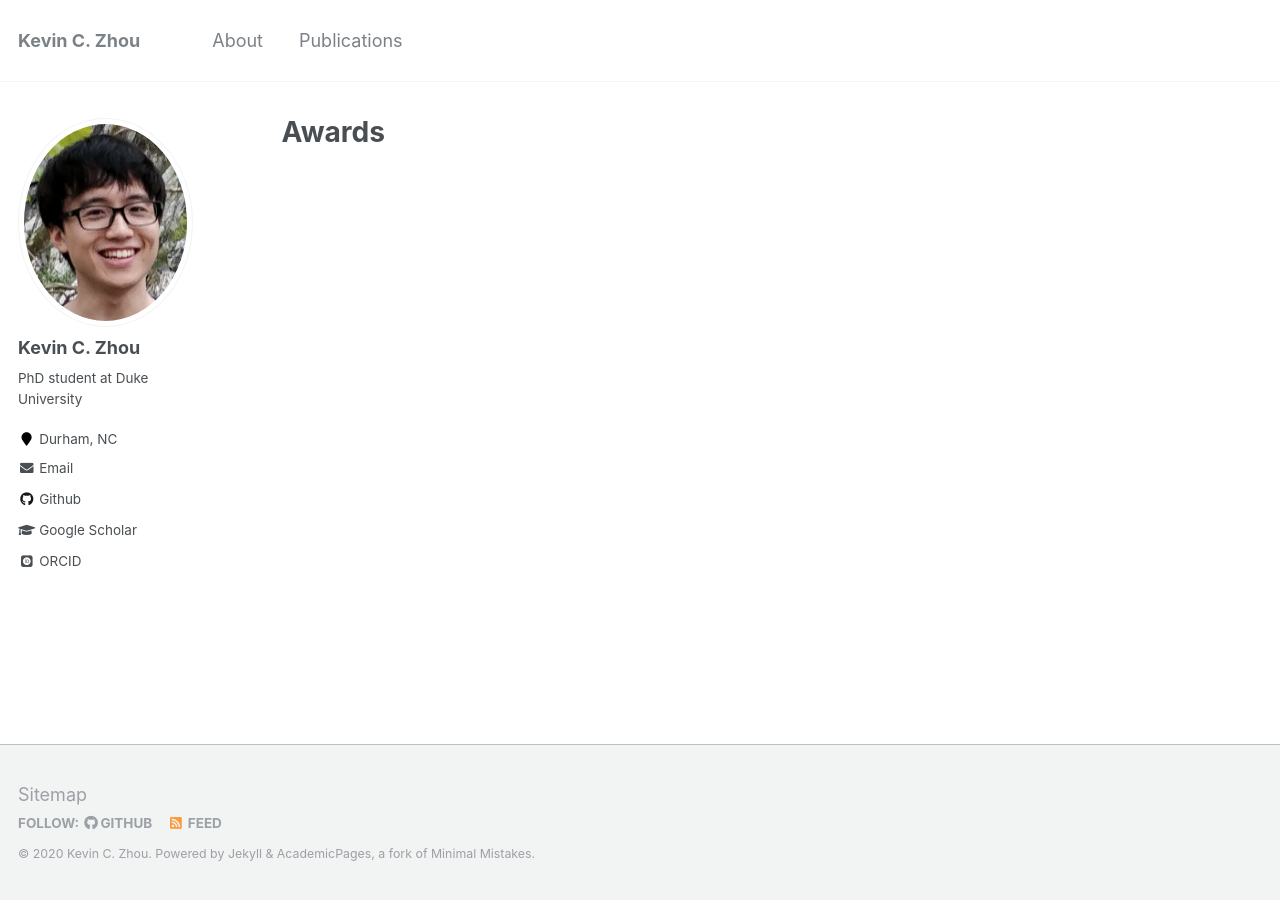
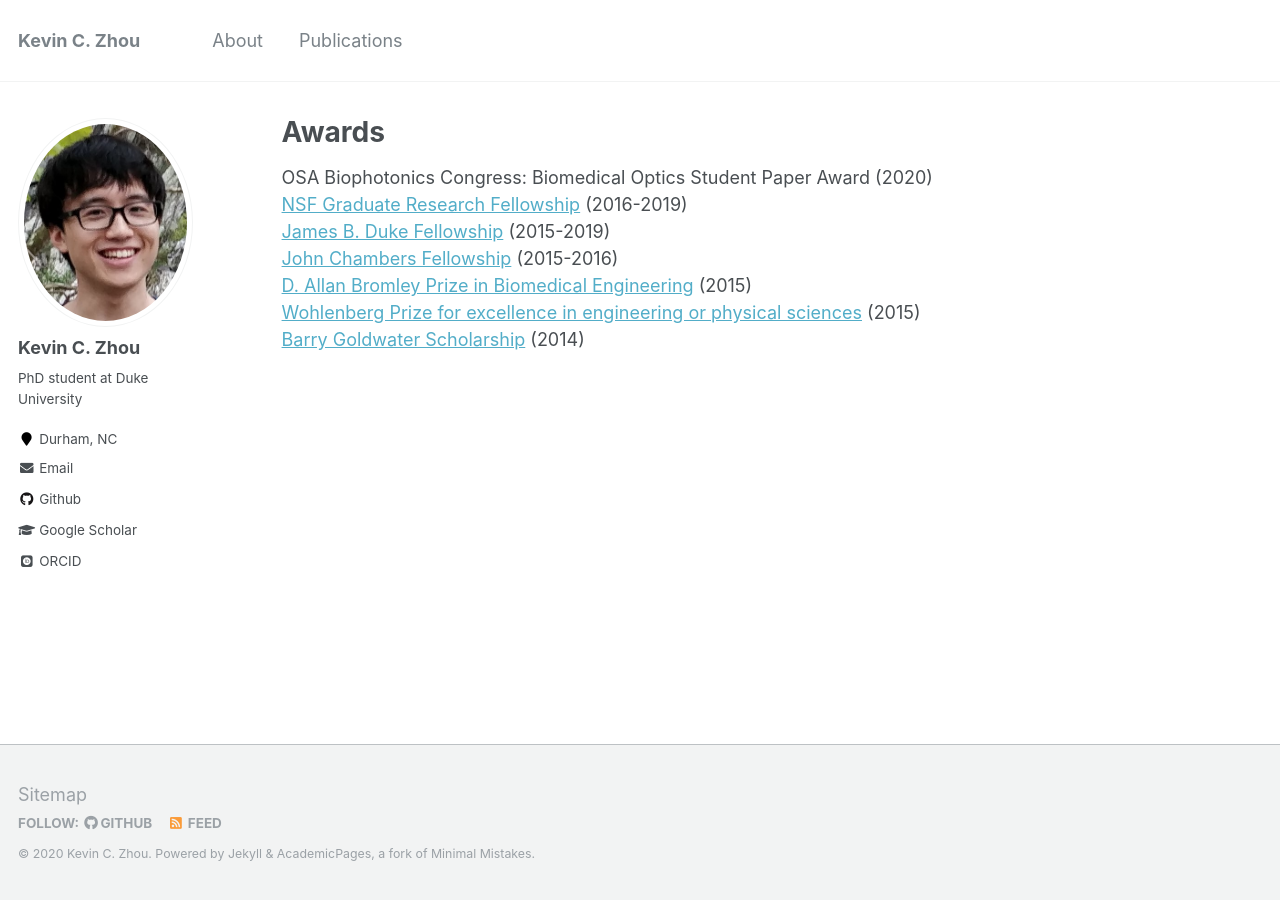
Before and after one commit to kevinczhou/kevinczhou.github.io, a Jekyll site: the page built from _pages/awards.md, in a window 1280 px wide. Built offline with Jekyll 4.4.1, drawn with Linux system fonts in a browser that asks for light colours; some web fonts are replaced.

Commit message:
Update awards.md

```diff
--- a/_pages/awards.md
+++ b/_pages/awards.md
@@ -4,3 +4,11 @@ title: "Awards"
 permalink: /awards/
 author_profile: true
 ---
+
+OSA Biophotonics Congress: Biomedical Optics Student Paper Award (2020)
+[NSF Graduate Research Fellowship](https://www.nsfgrfp.org/) (2016-2019)
+[James B. Duke Fellowship](https://gradschool.duke.edu/financial-support/find-funding/james-b-duke-fellowship) (2015-2019)
+[John Chambers Fellowship](https://fitzpatrick.duke.edu/2015-fip-fitzpatrick-scholar-chambers-scholars-and-chambers-fellows) (2015-2016)
+[D. Allan Bromley Prize in Biomedical Engineering](https://seas.yale.edu/news-events/news/seas-celebrates-class-2015-honors-innovators-elon-musk-and-dean-kamen) (2015)
+[Wohlenberg Prize for excellence in engineering or physical sciences](https://berkeley.yalecollege.yale.edu/awards) (2015)
+[Barry Goldwater Scholarship](https://goldwater.scholarsapply.org/2014-scholars/) (2014)
```
